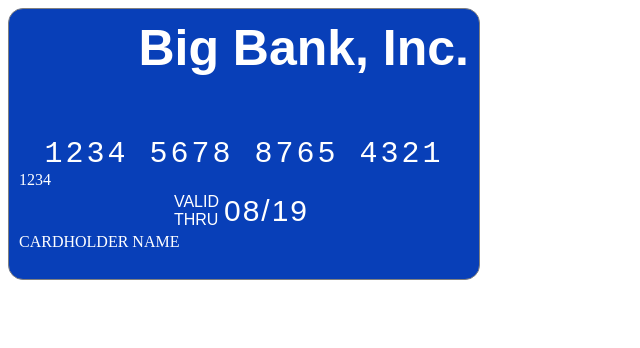
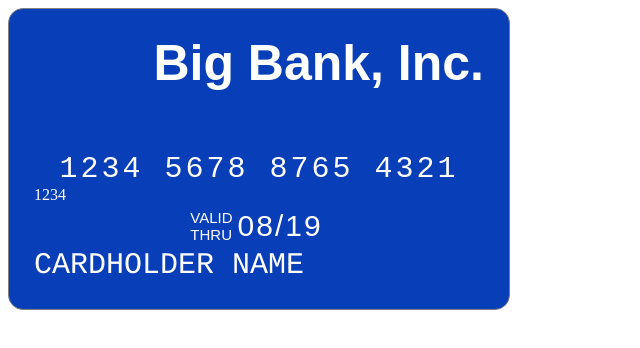
Before and after one commit to ElMagdo/PureReact, a React app in the folder Task1/CreditCard/: page / in a window 1280 px wide. Shown: the whole page, without its empty margins (0-640 px from the left). Built offline with nearby package versions, Linux system fonts and the light colour scheme.

Commit message:
Styled the PersonName component.

```diff
--- a/Task1/CreditCard/src/style.css
+++ b/Task1/CreditCard/src/style.css
@@ -7,7 +7,7 @@
     border-radius: 15px;
     color: #fff;
     background-color: rgb(8, 63, 184);
-    padding: 10px;
+    padding: 25px;
 }
 
 .bank {
@@ -34,6 +34,7 @@
 
 .lef {
     font-weight: 100;
+    font-size: 15px;
 }
 
 .ryt {
@@ -42,3 +43,8 @@
     letter-spacing: 2px;
     margin: 5px;
 }
+
+.person {
+    font-size: 30px;
+    font-family: courier;
+}
```
